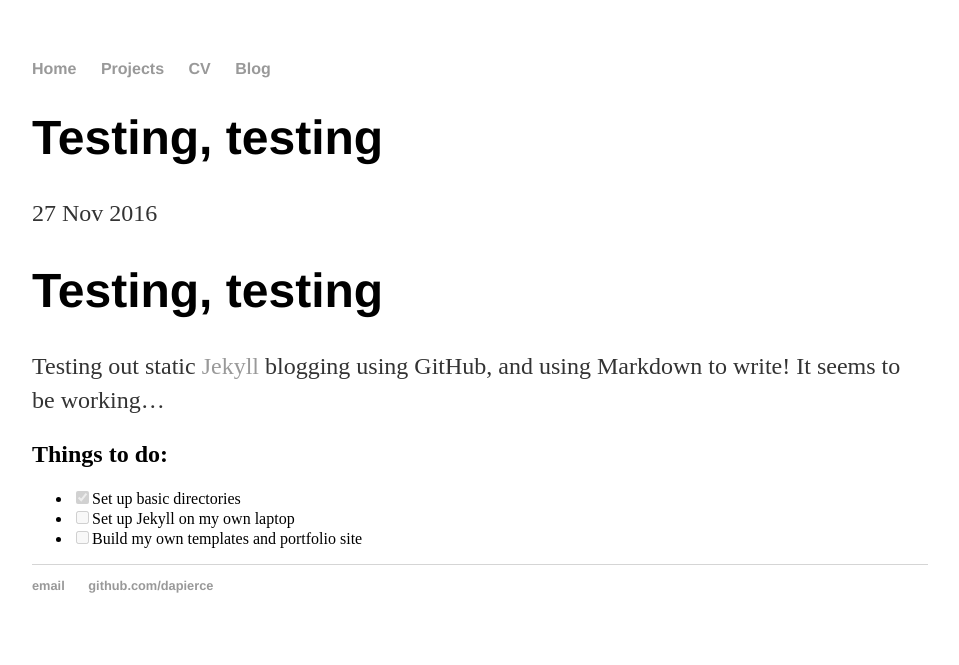
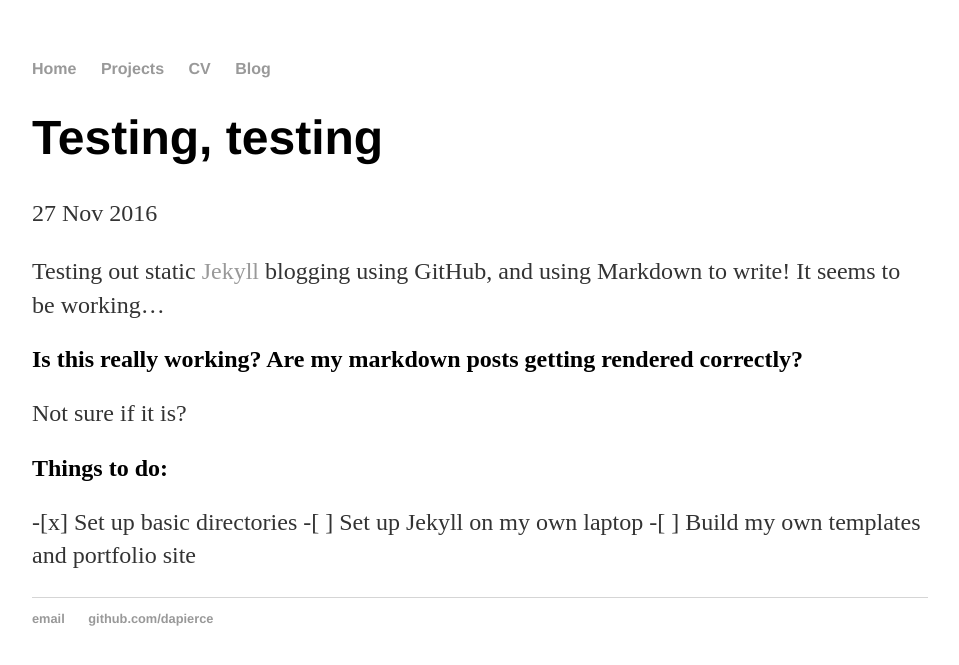
Before and after one commit to dapierce/dapierce.github.io-archive, a Jekyll site: the page built from _posts/2016-11-27-testing.md, in a window 1280 px wide. Shown: the top 665 px of the page, without its empty margins (160-1119 px from the left). Built offline with Jekyll 4.4.1, drawn with Linux system fonts in a browser that asks for light colours.

Commit message:
Update 2016-11-27-testing.md

```diff
--- a/_posts/2016-11-27-testing.md
+++ b/_posts/2016-11-27-testing.md
@@ -4,11 +4,13 @@ title: "Testing, testing"
 date: 2016-11-27
 ---
 
-# Testing, testing
-
 Testing out static [Jekyll](http://jekyllrb.com) blogging using GitHub, and using Markdown to write! It seems to be working...
 
+## Is this really working? Are my markdown posts getting rendered correctly?
+
+Not sure if it is?
+
 ## Things to do:
-- [x] Set up basic directories
-- [ ] Set up Jekyll on my own laptop
-- [ ] Build my own templates and portfolio site
+-[x] Set up basic directories
+-[ ] Set up Jekyll on my own laptop
+-[ ] Build my own templates and portfolio site
```
